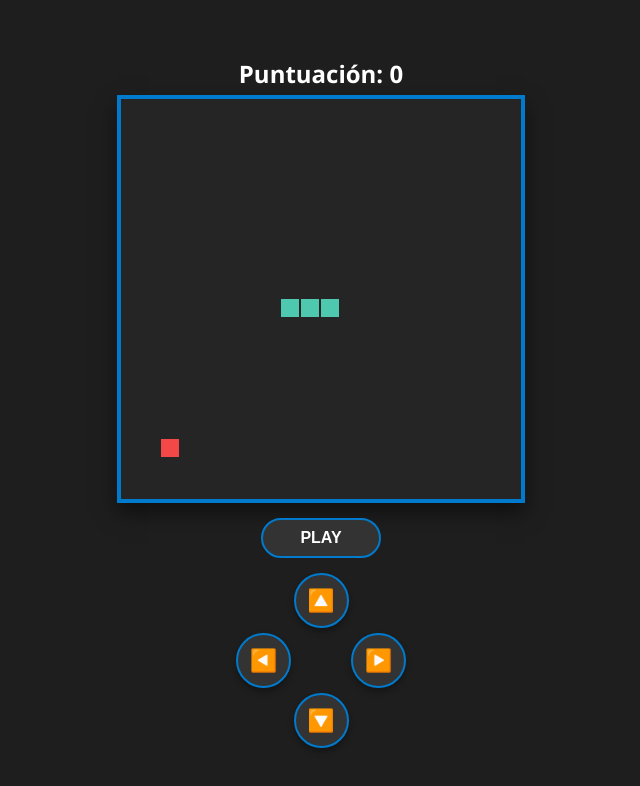
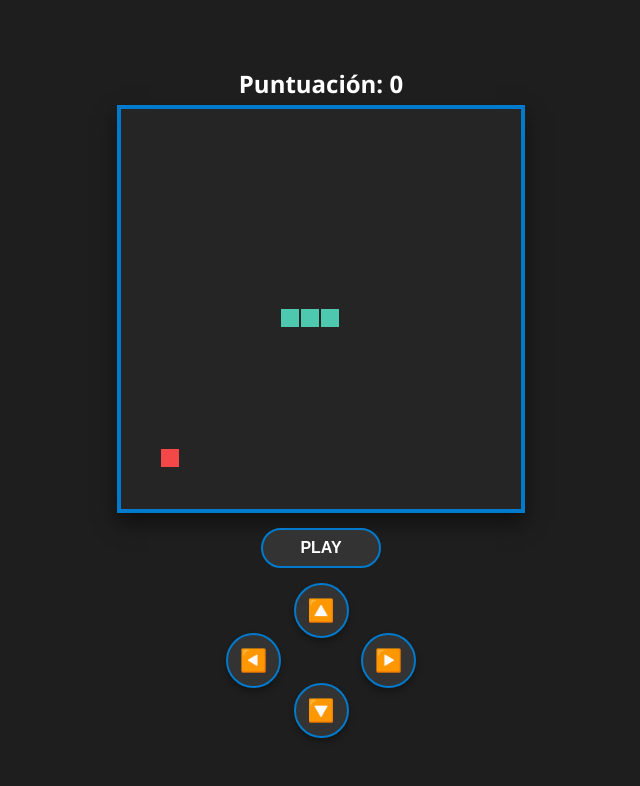
Before and after one commit to Judithxp/Juego-Snake, a plain HTML site: page index.html in a window 1280 px wide. Both pictures are taken after a click on the button "JUGAR". Shown: the whole page, without its empty margins (319-959 px from the left). Drawn offline with Linux system fonts and the light colour scheme.

Commit message:
Adjust button layout and spacing in style.css
Updated button layout and spacing in the controls section.

```diff
--- a/style.css
+++ b/style.css
@@ -66,8 +66,8 @@ canvas {
 
 .row {
     display: flex;
-    gap: 60px;
-    margin: 5px 0;
+    gap: 80px;
+    margin: -5px 0;
 }
 
 .btn {
```
